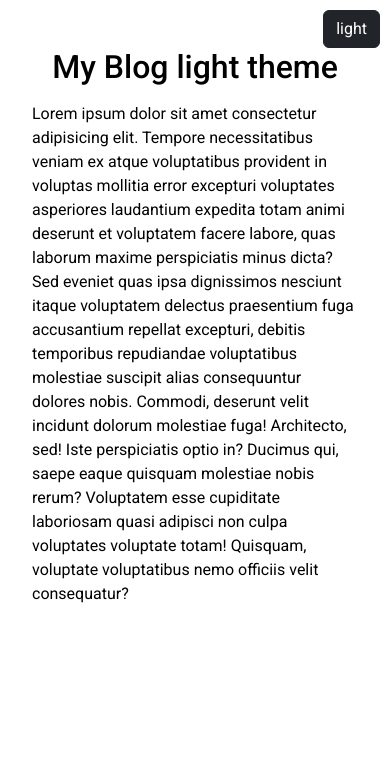
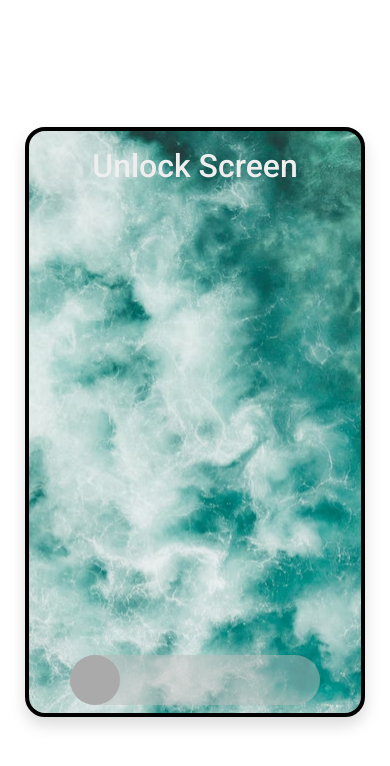
Before and after one commit to bra-nat/PushKnowledgeProjects, a React (Create React App) app: page / in a window 390 px wide. Shown: the top 766 px of the page. Built offline with nearby package versions, Linux system fonts and the light colour scheme.

Commit message:
Built a phone screen lock app

```diff
--- a/src/App.js
+++ b/src/App.js
@@ -8,7 +8,8 @@ import LightAndDarkMode from './projects/light-and-dark-mode-app/light-and-dark-
 // import Testimonial from './projects/testimonial app/testimonial.component';
 // import RandommizeColor from './projects/randomize-color app/randomize-color.component';
 
-import { ThemeProvider } from './context/theme-context/theme-context';
+// import { ThemeProvider } from './context/theme-context/theme-context';
+import SlideToUnlock from './projects/slide-to-unlock/SlideToUnlock';
 
 function App() {
   return (
@@ -24,9 +25,11 @@ function App() {
       {/* <Alert /> */}
 
       {/* <TemperatureController /> */}
-    <ThemeProvider>
+    {/* <ThemeProvider>
       <LightAndDarkMode />
-    </ThemeProvider>
+    </ThemeProvider> */}
+
+    <SlideToUnlock />
 
     </div>
   );
--- /dev/null
+++ b/src/projects/slide-to-unlock/LockSlider.jsx
@@ -0,0 +1,28 @@
+import "./LockSlider.scss";
+
+import React from "react";
+
+const LockSlider = ({ handleInput, sliderValue, width }) => {
+  let sliderStyle = {
+    appearance: "none",
+    width: !width ? "300px" : width,
+    height: "50px",
+    background: "rgba(188, 190, 188, 0.5)",
+    outline: "none",
+    borderRadius: "25px",
+  };
+
+  return (
+    <div>
+      <input
+        type="range"
+        className="slider mb-2 border-4"
+        style={sliderStyle}
+        value={sliderValue}
+        onInput={handleInput}
+      />
+    </div>
+  );
+};
+
+export default LockSlider;
--- /dev/null
+++ b/src/projects/slide-to-unlock/LockSlider.scss
@@ -0,0 +1,28 @@
+.slider::-webkit-slider-thumb{
+    appearance: none;
+    width: 50px;
+    height: 50px;
+    border-radius: 50%;
+    background: #aaa;
+    // background: rgba(188, 190, 188, 0.5);
+    cursor: pointer;
+}
+
+.slider::-webkit-slider-thumb:active{
+    background: #fff;
+}
+
+.unlockIcon {
+    font-size: 80px;
+    color: rgba(240, 240, 240, 0.3);
+    cursor: pointer;
+    margin-bottom: 2rem;
+    transition: all 0.2s;
+}
+.unlockIcon:hover {
+    color: #fff;
+}
+
+.stu-border-round {
+    border-radius: 20px;
+}
--- /dev/null
+++ b/src/projects/slide-to-unlock/SlideToUnlock.jsx
@@ -0,0 +1,73 @@
+import React, { useState } from "react";
+import LockSlider from "./LockSlider";
+import HomeScreenImg from "./img/home.avif";
+import LockScreenImg from "./img/lock.avif";
+import { AiFillUnlock } from "react-icons/ai";
+const SlideToUnlock = () => {
+  const [showLockSlider, setShowLockSlider] = useState(true);
+
+  const [uiProps, setUiProps] = useState({
+    uiText: "Unlock Screen",
+    uiColor: "#eee",
+    uiBg: `url(${LockScreenImg})`,
+  });
+
+  const [lockSliderValue, setLockSliderValue] = useState(0);
+
+  const handleLockSliderInput = (e) => {
+    const value = parseInt(e.target.value);
+    setLockSliderValue(value);
+
+    if (value === 100) {
+      setShowLockSlider(false);
+
+      setUiProps({
+        uiText: "Lock Screen",
+        uiColor: "#fff",
+        uiBg: `url(${HomeScreenImg})`,
+      });
+    }
+  };
+
+  const handleIconDoubleClick = () => {
+    setUiProps({
+      uiText: "Unlock Screen",
+      uiColor: "#eee",
+      uiBg: `url(${LockScreenImg})`,
+    });
+
+    setShowLockSlider(true);
+    setLockSliderValue(0);
+  };
+
+  return (
+    <div
+      className={
+        "container d-flex shadow justify-content-between align-items-center flex-column stu-border-round"
+      }
+      style={{
+        height: "70vh",
+        marginTop: "15vh",
+        width: 340,
+        border: "4px solid #000",
+        background: uiProps.uiBg,
+      }}>
+      <h1 className="title" style={{ color: uiProps.uiColor }}>
+        {uiProps.uiText}
+      </h1>
+      {showLockSlider ? (
+        <LockSlider
+          width={"250px"}
+          handleInput={handleLockSliderInput}
+          sliderValue={lockSliderValue}
+        />
+      ) : (
+        <div onDoubleClick={handleIconDoubleClick}>
+          <AiFillUnlock className="unlockIcon" />
+        </div>
+      )}
+    </div>
+  );
+};
+
+export default SlideToUnlock;
```
Also changed, not shown: src/projects/slider-app/Slider.component.jsx (added, +9 -0 lines), src/projects/slide-to-unlock/img/home.avif (added), src/projects/slide-to-unlock/img/lock.avif (added), src/projects/slider-app/Slider.styles.scss (added).
